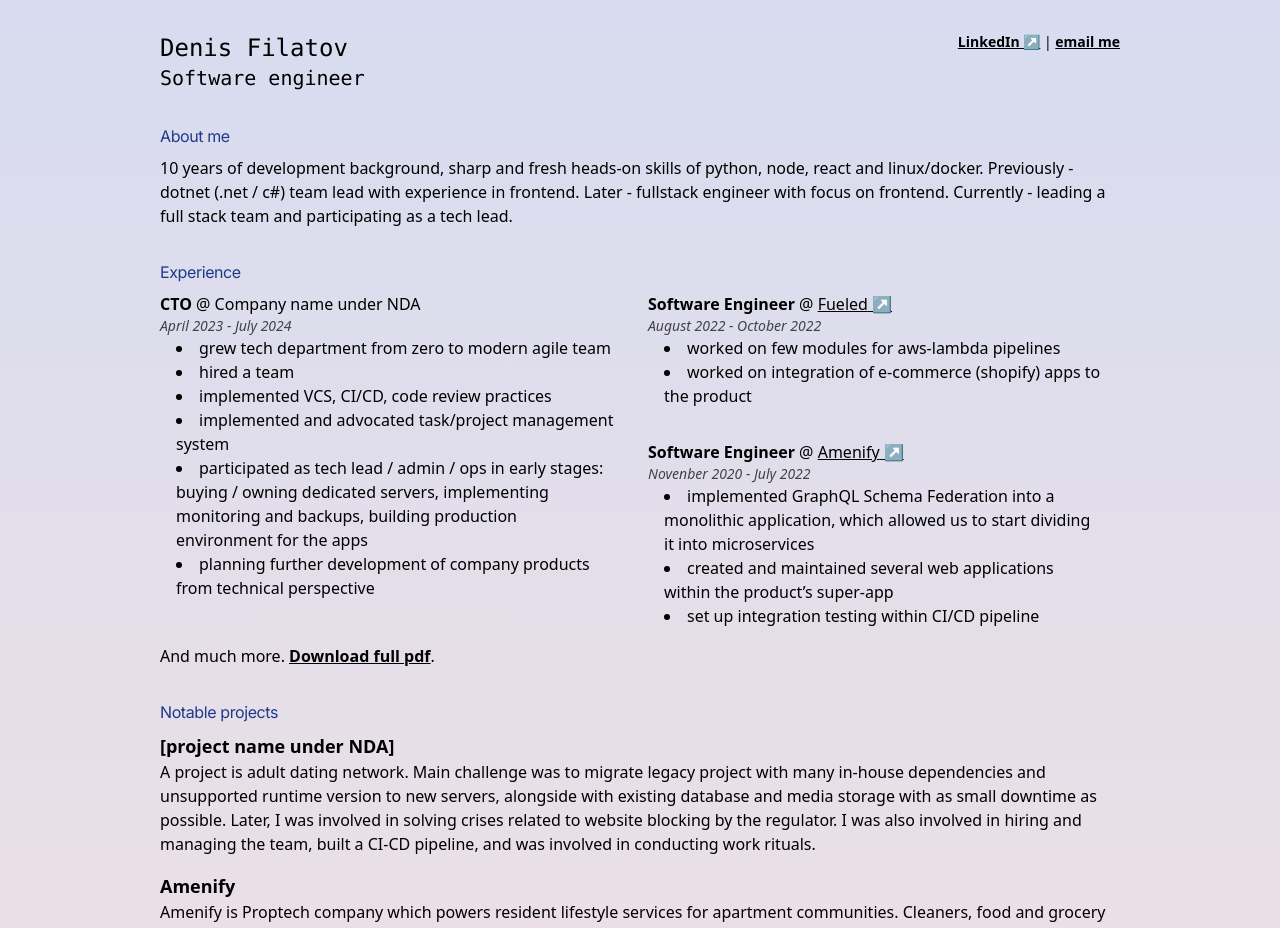
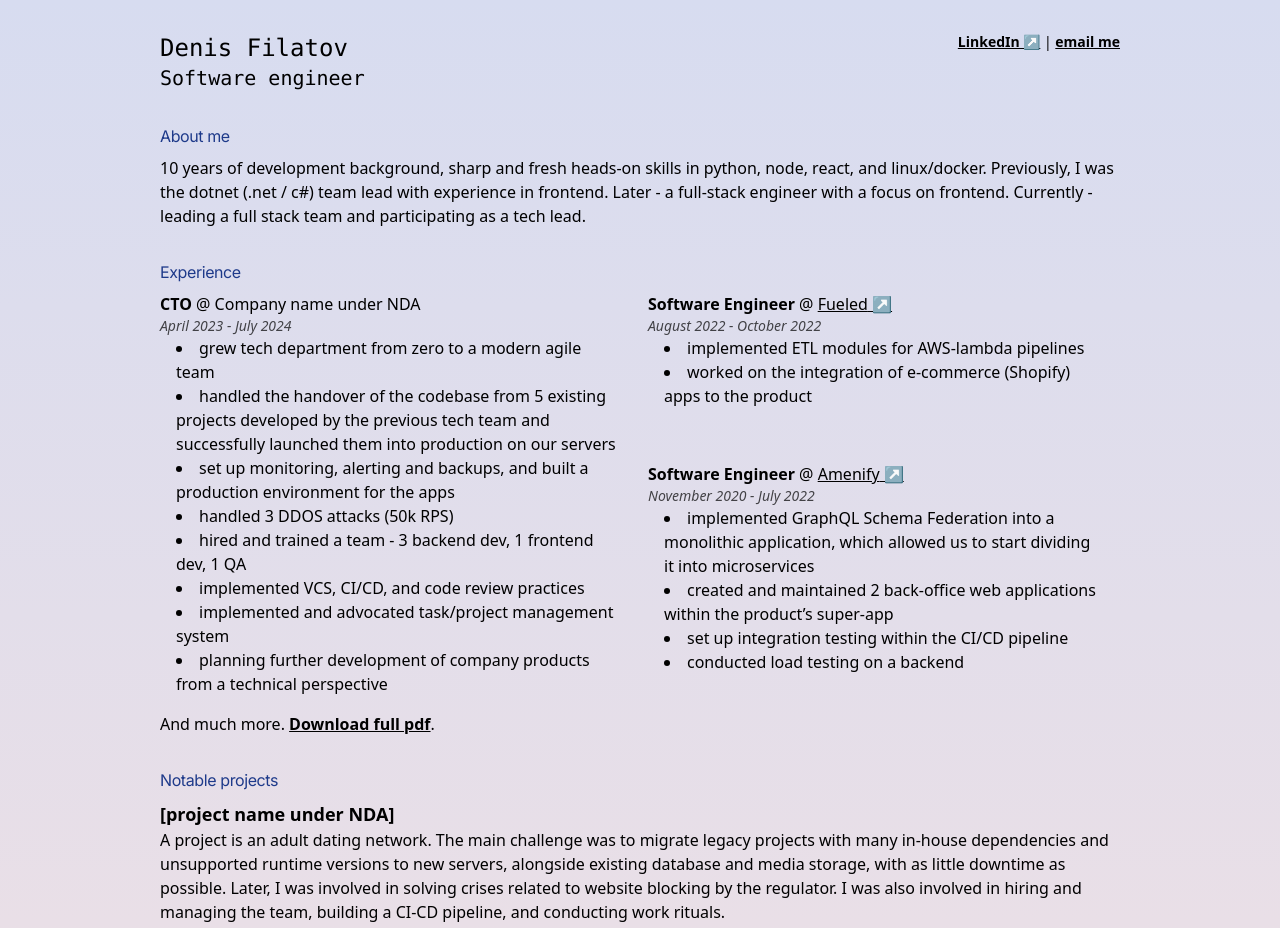
Before and after one commit to ichi404gh/personal_page, a Next.js app: page / in a window 1280 px wide. Shown: the top 928 px of the page. Built offline with nearby package versions, Linux system fonts and the light colour scheme.

Commit message:
grammar and spelling

```diff
--- a/src/app/page.tsx
+++ b/src/app/page.tsx
@@ -17,12 +17,15 @@ const experience: ExperienceEntry[] = [
     title: 'CTO',
     date: 'April 2023 - July 2024',
     bullets: [
-      'grew tech department from zero to modern agile team',
-      'hired a team',
-      'implemented VCS, CI/CD, code review practices',
-      'implemented and advocated task/project management system',
-      'participated as tech lead / admin / ops in early stages: buying / owning dedicated servers, implementing monitoring and backups, building production environment for the apps',
-      'planning further development of company products from technical perspective',
+      `grew tech department from zero to a modern agile team`,
+      `handled the handover of the codebase from 5 existing projects developed by the previous tech team and successfully launched them into production on our servers`,
+      `set up monitoring, alerting and backups, and built a production environment for the apps`,
+      `handled 3 DDOS attacks (50k RPS)`,
+      `hired and trained a team - 3 backend dev, 1 frontend dev, 1 QA`,
+      `implemented VCS, CI/CD, and code review practices`,
+      `implemented and advocated task/project management system`,
+      `planning further development of company products from a technical perspective`,
+
     ]
   },
   {
@@ -31,19 +34,20 @@ const experience: ExperienceEntry[] = [
     title: 'Software Engineer',
     date: 'August 2022 - October 2022',
     bullets: [
-      'worked on few modules for aws-lambda pipelines',
-      'worked on integration of e-commerce (shopify) apps to the product',
+      `implemented ETL modules for AWS-lambda pipelines`,
+      `worked on the integration of e-commerce (Shopify) apps to the product`,
     ]
   },
   {
     company: 'Amenify',
     companyUrl: 'https://www.amenify.com/',
     'title': 'Software Engineer',
-    date: 'Novenber 2020 - July 2022',
+    date: 'November 2020 - July 2022',
     bullets: [
-      'implemented GraphQL Schema Federation into a monolithic application, which allowed us to start dividing it into microservices',
-      'created and maintained several web applications within the product’s super-app',
-      'set up integration testing within CI/CD pipeline',
+      `implemented GraphQL Schema Federation into a monolithic application, which allowed us to start dividing it into microservices`,
+      `created and maintained 2 back-office web applications within the product’s super-app`,
+      `set up integration testing within the CI/CD pipeline`,
+      `conducted load testing on a backend`,
     ]
   }
 ];
@@ -73,16 +77,14 @@ export default function Home() {
           </nav>
         </header>
 
-
         <Section title="About me">
           <p className="">
-            10 years of development background, sharp and fresh heads-on skills of python, node,
-            react and linux/docker. Previously - dotnet (.net / c#) team lead with experience in
-            frontend. Later - fullstack engineer with focus on frontend. Currently - leading a full
-            stack team and participating as a tech lead.
+            10 years of development background, sharp and fresh heads-on skills in python, node,
+            react, and linux/docker. Previously, I was the dotnet (.net / c#) team lead with
+            experience in frontend. Later - a full-stack engineer with a focus on frontend.
+            Currently - leading a full stack team and participating as a tech lead.
           </p>
         </Section>
-
 
         <Section title="Experience">
           <div className="lg:grid grid-cols-2 gap-4">
@@ -116,22 +118,21 @@ export default function Home() {
           <div className="space-y-4">
             <NotableProject title="[project name under NDA]">
               <p>
-                A project is adult dating network. Main challenge was to migrate legacy project with
-                many in-house dependencies and unsupported runtime version to new servers, alongside
-                with existing database and media storage with as small downtime as possible. Later,
-                I
-                was involved in solving crises related to website blocking by the regulator. I was
-                also
-                involved in hiring and managing the team, built a CI-CD pipeline, and was involved
-                in
-                conducting work rituals.
+                A project is an adult dating network. The main challenge was to migrate legacy
+                projects with many in-house dependencies and unsupported runtime versions to new servers,
+                alongside existing database and media storage, with as little downtime as possible. Later,
+                I was involved in solving crises related to website blocking by the regulator. I was also
+                involved in hiring and managing the team, building a CI-CD pipeline, and conducting work rituals.
               </p>
             </NotableProject>
             <NotableProject title="Amenify">
               <p>
-                Amenify is Proptech company which powers resident lifestyle services for apartment
-                communities. Cleaners, food and grocery delivery, handyman, chores, car washes, pet
-                care, and more.
+                Amenify is a Proptech company that powers resident lifestyle services for apartment communities.
+                These services include cleaners, food and grocery delivery, handyman, chores, car washes, pet care, and more.
+                At Amenify I worked as a full-stack engineer, working with django and GraphQL on the backend and React-native
+                and Apollo on the frontend. Worked in an international distributed team. I participated in splitting a
+                monolithic application into microservices and also implemented GraphQL Schema Federation for this purpose.
+                I was also involved in implementing several back-offices for operator clients.
               </p>
               <p>
                 At Amenify I worked as a full-stack engineer, working with django and GraphQL on the
```
